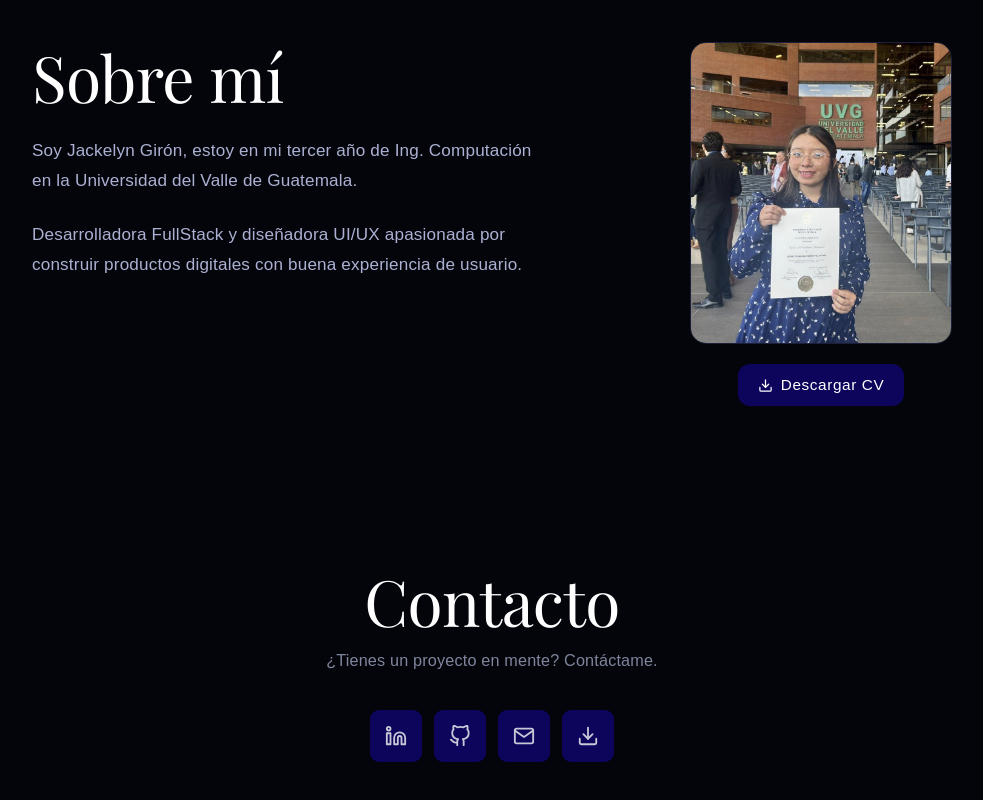
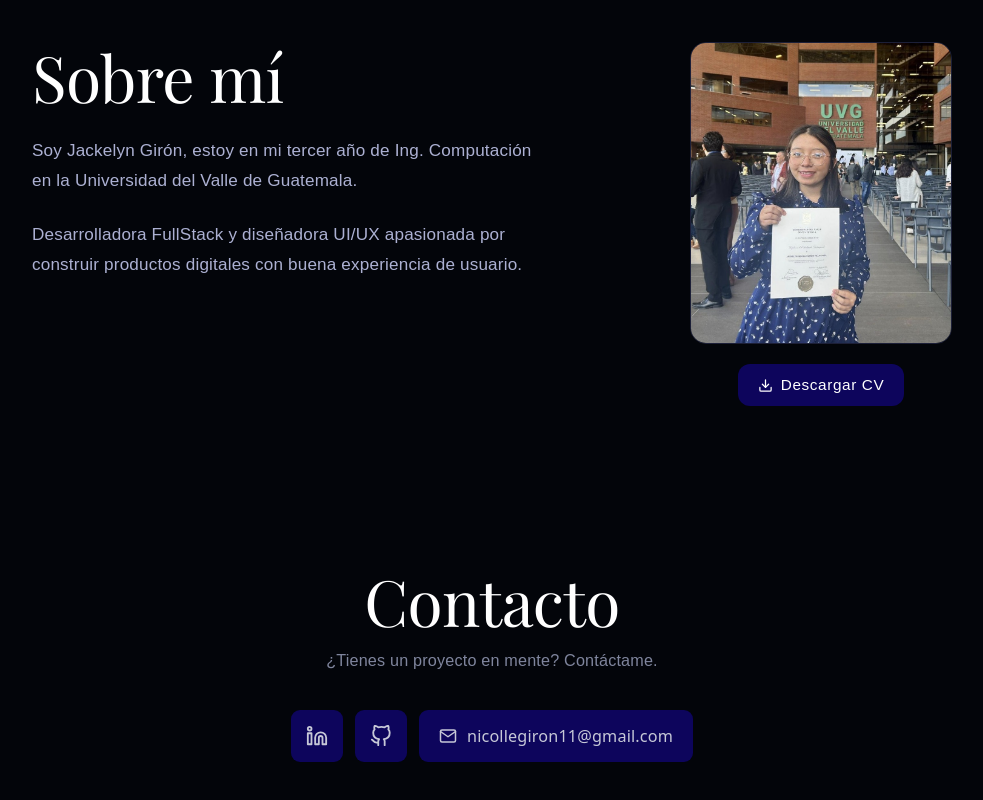
Before and after one commit to gnicoool/Portafolio, a React (Vite) app: page / in a window 1280 px wide. Shown: the part 838-1638 px from the top of the page, without its empty margins (148-1131 px from the left). Built offline with nearby package versions, Linux system fonts and the light colour scheme; a web font is replaced by a local one.

Commit message:
README y CV

```diff
--- a/src/components/aboutme/aboutme.jsx
+++ b/src/components/aboutme/aboutme.jsx
@@ -1,12 +1,13 @@
 import { Download } from 'react-feather';
 import { useLanguage, interpolate } from '../../context/LanguageContext.jsx';
 import profilePhoto from '../../assets/FOTO.jpeg';
+import cvPdf from '../../assets/Jackelyn-Giron-CV.pdf';
 import './aboutme.css';
 
 const CONTENT = {
   name: 'Jackelyn Girón',
   university: 'Universidad del Valle de Guatemala',
-  cvUrl: '#',
+  cvUrl: cvPdf,
 };
 
 export function AboutMe() {
--- a/src/components/contact/contact.css
+++ b/src/components/contact/contact.css
@@ -30,6 +30,15 @@
   text-decoration: none;
   background: #0d055c;
   border-radius: var(--radius-btn);
+  transition: background 0.2s ease, color 0.2s ease, transform 0.2s ease;
+}
+
+.contact__btn--mail {
+  width: auto;
+  gap: 10px;
+  padding: 0 20px;
+  font-size: 0.9rem;
+  letter-spacing: 0.01em;
 }
 
 .contact__btn:hover {
--- a/src/components/contact/contact.jsx
+++ b/src/components/contact/contact.jsx
@@ -1,45 +1,26 @@
-import { Download, GitHub, Linkedin, Mail } from 'react-feather';
+import { GitHub, Linkedin, Mail } from 'react-feather';
 import { useLanguage } from '../../context/LanguageContext.jsx';
 import './contact.css';
 
-const LINK_DEFS = [
+const ICON_LINKS = [
   {
     id: 'linkedin',
-    labelKey: 'LinkedIn',
+    label: 'LinkedIn',
     href: 'https://www.linkedin.com/in/jackelyn-girón-5ba84b39a',
-    external: true,
     icon: Linkedin,
   },
   {
     id: 'github',
-    labelKey: 'GitHub',
+    label: 'GitHub',
     href: 'https://github.com/gnicoool',
-    external: true,
     icon: GitHub,
-  },
-  {
-    id: 'mail',
-    labelKey: 'mail',
-    href: 'mailto:nicollegiron11@gmail.com',
-    icon: Mail,
-  },
-  {
-    id: 'cv',
-    labelKey: 'downloadCv',
-    href: '#',
-    download: true,
-    icon: Download,
   },
 ];
 
+const MAIL = 'nicollegiron11@gmail.com';
+
 export function Contact() {
   const { t } = useLanguage();
-
-  const links = LINK_DEFS.map((def) => ({
-    ...def,
-    label:
-      def.id === 'mail' ? t.contact.mail : def.id === 'cv' ? t.contact.downloadCv : def.labelKey,
-  }));
 
   return (
     <section className="contact portfolio-section" id="contacto">
@@ -47,23 +28,27 @@ export function Contact() {
       <p className="portfolio-section__subtitle contact__subtitle">{t.contact.subtitle}</p>
 
       <div className="contact__links">
-        {links.map((link) => {
-          const Icon = link.icon;
+        {ICON_LINKS.map(({ id, label, href, icon: Icon }) => (
+          <a
+            key={id}
+            href={href}
+            className={`contact__btn contact__btn--${id}`}
+            aria-label={label}
+            target="_blank"
+            rel="noopener noreferrer"
+          >
+            <Icon size={22} />
+          </a>
+        ))}
 
-          return (
-            <a
-              key={link.id}
-              href={link.href}
-              className={`contact__btn contact__btn--${link.id}`}
-              aria-label={link.label}
-              target={link.external ? '_blank' : undefined}
-              rel={link.external ? 'noopener noreferrer' : undefined}
-              download={link.download || undefined}
-            >
-              <Icon size={22} />
-            </a>
-          );
-        })}
+        <a
+          href={`mailto:${MAIL}`}
+          className="contact__btn contact__btn--mail"
+          aria-label={t.contact.mail}
+        >
+          <Mail size={18} />
+          <span>{MAIL}</span>
+        </a>
       </div>
     </section>
   );
```
Also changed, not shown: 2 other files (tests, documents, lock files or other folders).
